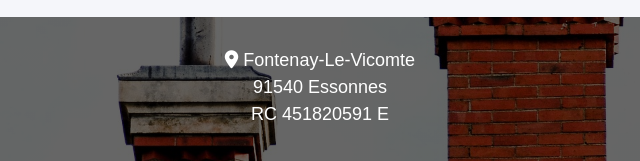
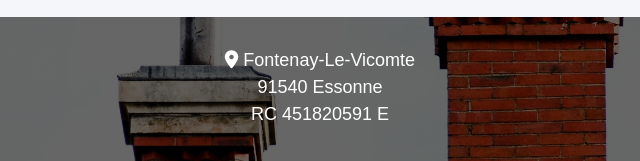
Before and after one commit to Louls99/louls99.github.io, a plain HTML site: page index.html in a window 1280 px wide. Shown: the part 1354-1515 px from the top of the page, 320-960 px from the left. Drawn offline with nearby package versions, Linux system fonts and the light colour scheme; a script that the page names is missing; a web font is replaced by a local one.

Commit message:
Update index.html

```diff
--- a/index.html
+++ b/index.html
@@ -147,7 +147,7 @@
 
                       </div>
                     <div class="col-sm-4 "><a href="https://www.google.com/maps/place/91540+Fontenay-le-Vicomte/@48.5473907,2.3820976,14z/data=!3m1!4b1!4m5!3m4!1s0x47e5dd3a569a9553:0x14944a1c3f1a2f4e!8m2!3d48.547372!4d2.399658" target="_blank" class="contact"><i class="fa fa-map-marker fa-1g"></i> Fontenay-Le-Vicomte <br>
-                    91540 Essonnes<br></a>
+                    91540 Essonne<br></a>
                      RC 451820591 E
 
                       </div>
```
